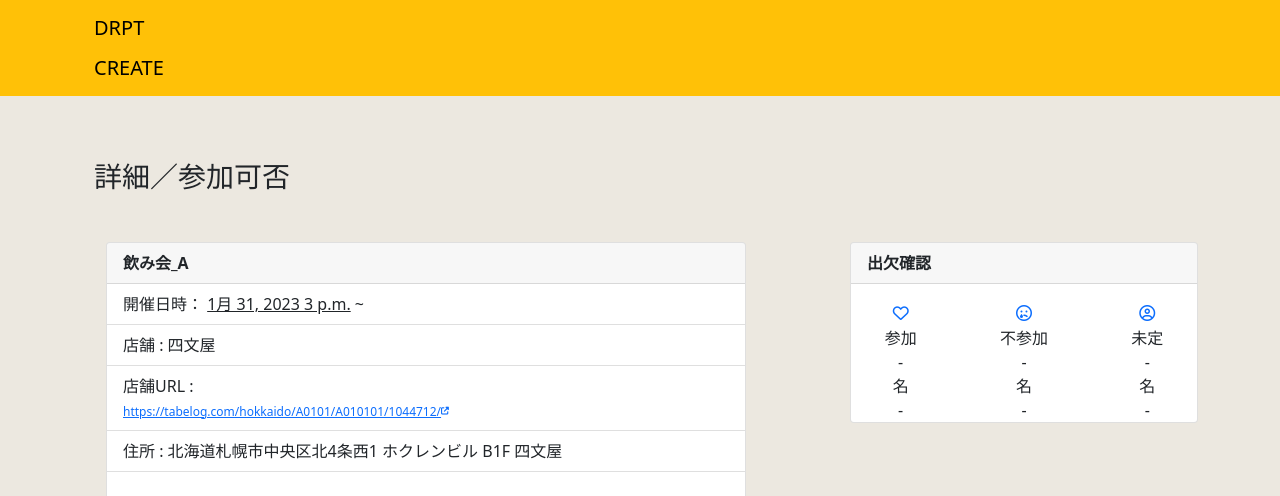
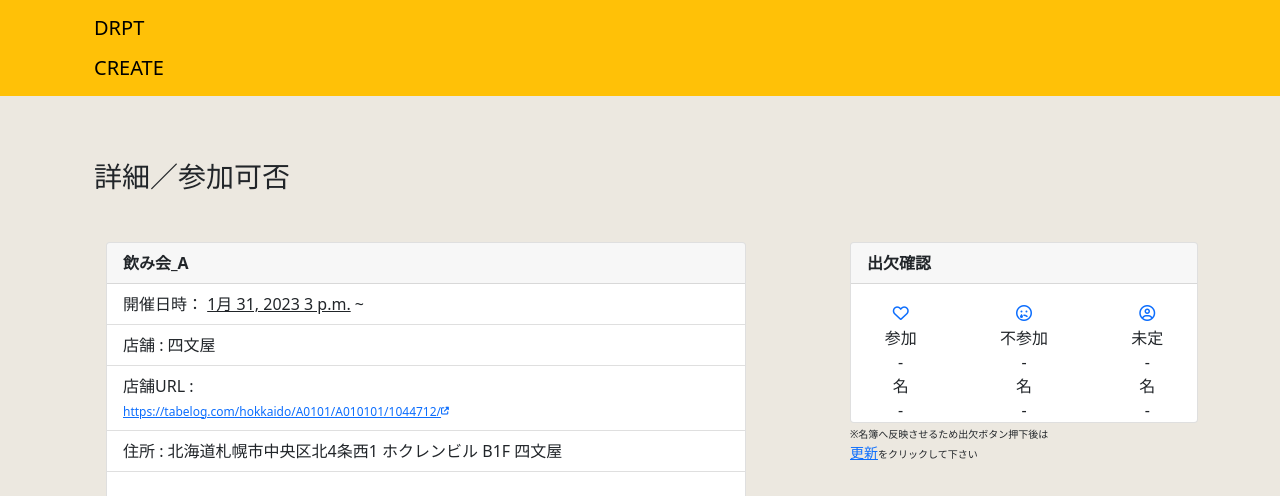
Before and after one commit to hiroaki-com/drinking-party-ms, a Django app: template templates/party/party_detail.html in a window 1280 px wide. Shown: the top 496 px of the page. Run offline with Django 3.2, Linux system fonts and the light colour scheme; the template is opened without the code that fills it: values that come from a table or form of the project are taken from there, others are empty; data comes from the database, SQL or seed files in the repository; some libraries are stand-ins or nearby versions.

Commit message:
update:#144--refresh-on-button-to-update-list-for-party and arrange-design

```diff
--- a/templates/index.html
+++ b/templates/index.html
@@ -39,7 +39,7 @@ Welcome ! {{ user.get_username }} さん
   </div>
   <!-- ブロック2 -->
   <div class="col px-0 mx-0">
-    <div class="card" style="height: 100%;">
+    <div class="card" style="height: 100%; min-width: 450px;">
       <div class="card-body" style="font-size: 12px;">
         住所 :<p>{{ record.address| truncatechars:30 }}</p>
         <iframe id='map'
--- a/templates/party/party_detail.html
+++ b/templates/party/party_detail.html
@@ -137,6 +137,9 @@
           <!-- /未定ボタン -->
       </div>
     </div>
+    <p class="mt-1" style="font-size: 10px;">※名簿へ反映させるため出欠ボタン押下後は<br>
+      <a style="font-size: 14px;" href="javascript:location.reload();">更新</a>をクリックして下さい
+    </p>
   </div>
   <!-- /右ブロック -->
 </div>
```
